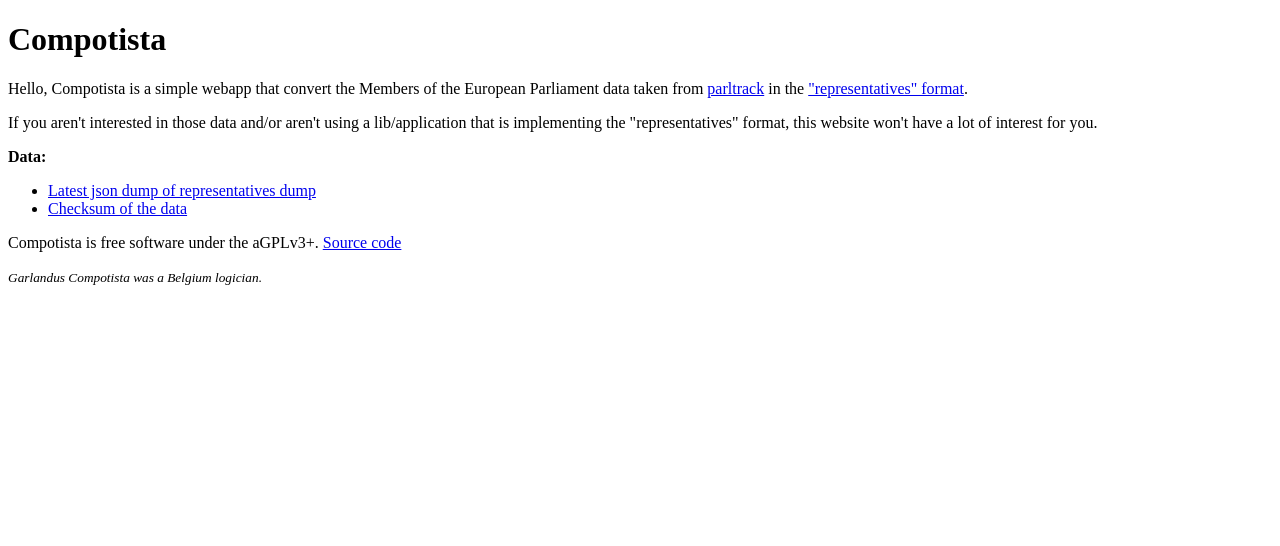
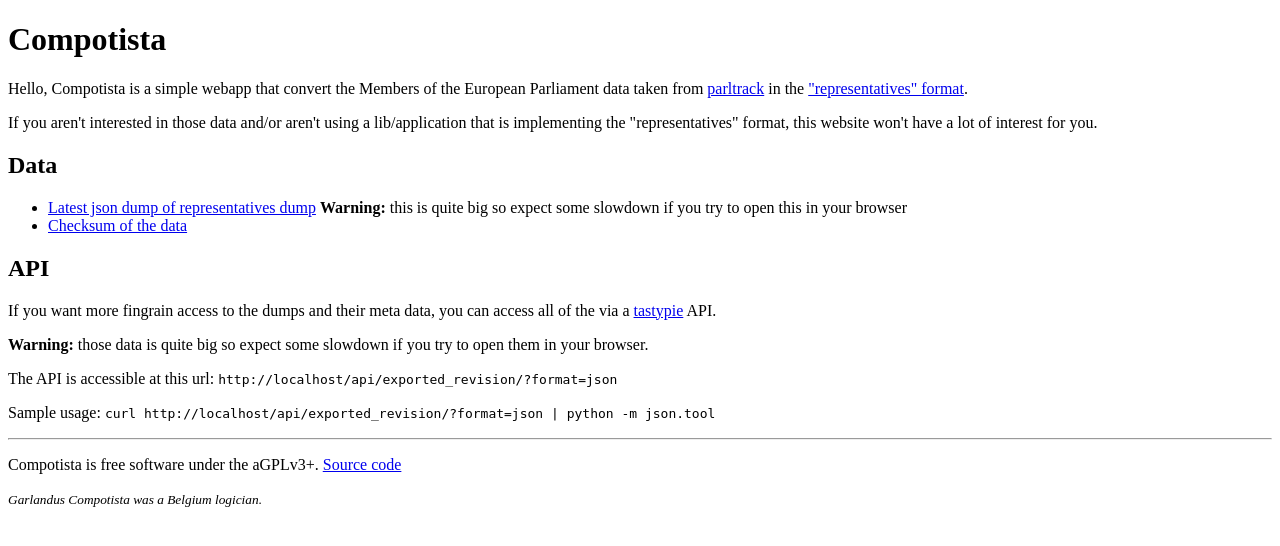
Before and after one commit to political-memory/compotista, a Django app: page / in a window 1280 px wide. Shown: the top 546 px of the page. Run offline with Django 3.2, Linux system fonts and the light colour scheme.

Commit message:
[enh] add documentation on the homepage

```diff
--- a/compotista/templates/home.html
+++ b/compotista/templates/home.html
@@ -10,11 +10,23 @@
 
         <p>If you aren't interested in those data and/or aren't using a lib/application that is implementing the "representatives" format, this website won't have a lot of interest for you.</p>
 
-        <p><b>Data:</b></p>
+        <h2>Data</h2>
         <ul>
-            <li><a href="/latest/">Latest json dump of representatives dump</a></li>
+            <li><a href="/latest/">Latest json dump of representatives dump</a> <b>Warning:</b> this is quite big so expect some slowdown if you try to open this in your browser</li>
             <li><a href="/latest/checksum/">Checksum of the data</a></li>
         </ul>
+
+        <h2>API</h2>
+
+        <p>If you want more fingrain access to the dumps and their meta data, you can access all of the via a <a href="http://django-tastypie.readthedocs.org/en/latest/">tastypie</a> API.</p>
+
+        <p><b>Warning:</b> those data is quite big so expect some slowdown if you try to open them in your browser.</p>
+
+        <p>The API is accessible at this url: <code>http://{{ request.META.SERVER_NAME }}/api/exported_revision/?format=json</code></p>
+
+        <p>Sample usage: <code>curl http://{{ request.META.SERVER_NAME }}/api/exported_revision/?format=json | python -m json.tool</code></p>
+
+        <hr/>
 
         <p>Compotista is free software under the aGPLv3+. <a href="https://github.com/Psycojoker/compotista">Source code</a></p>
 
```
